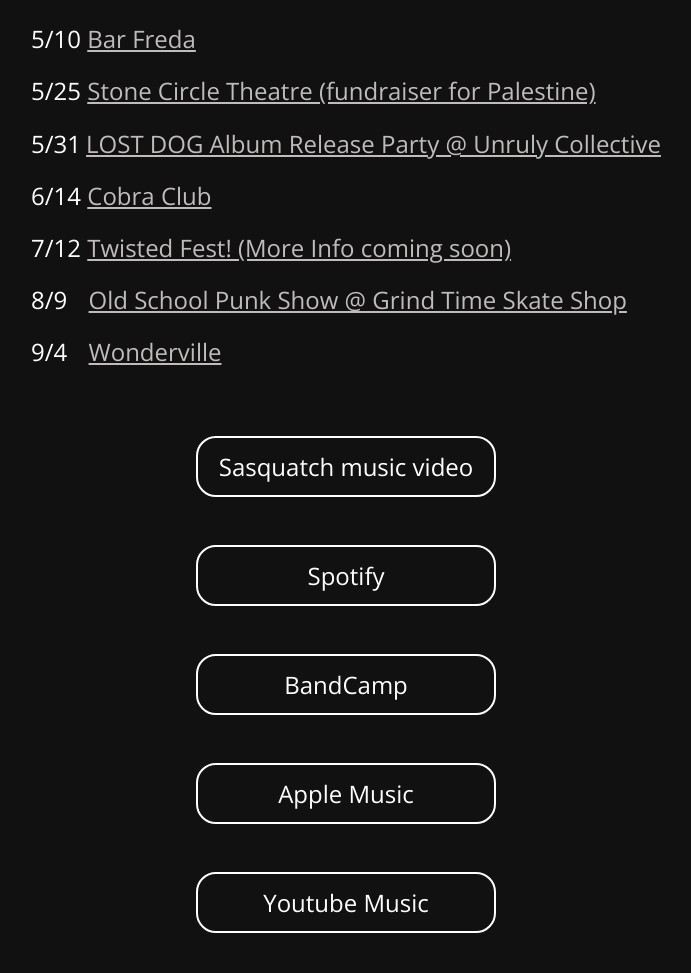
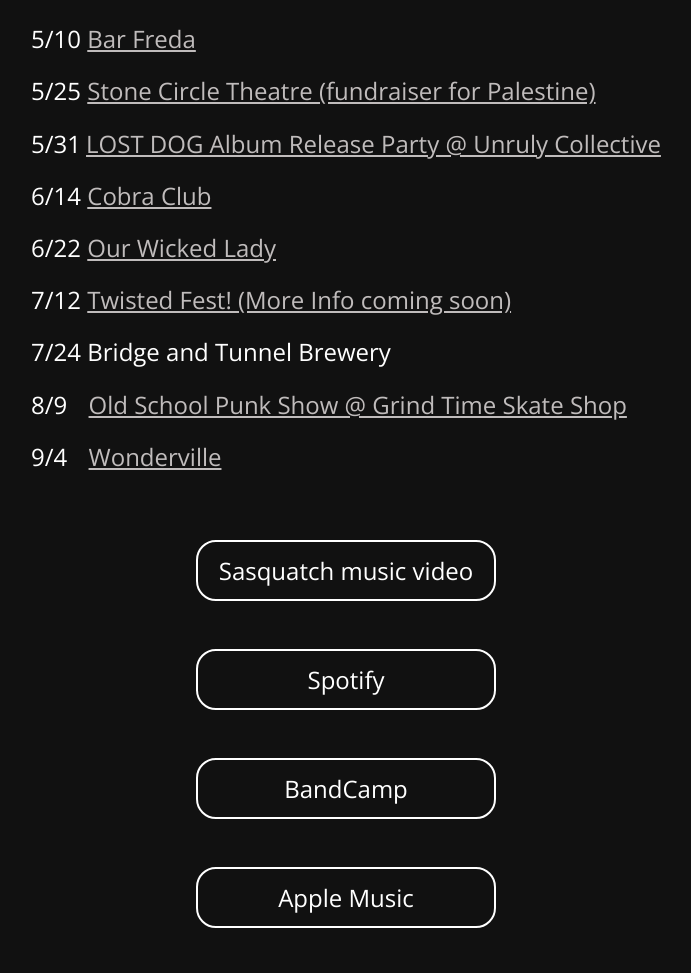
Before and after one commit to Decodedal/lostdog-linktree, a plain HTML site: page index.html in a window 1280 px wide. Shown: the part 1596-2569 px from the top of the page, without its empty margins (294-985 px from the left). Drawn offline with nearby package versions, Linux system fonts and the light colour scheme.

Commit message:
updated gigs

```diff
--- a/index.html
+++ b/index.html
@@ -36,7 +36,9 @@
                 <li>5/25 <a target="_blank" href="https://stonecircletheatre.org/">Stone Circle Theatre (fundraiser for Palestine)</a></li>
                 <li>5/31<a style="padding-left: 5px;"target="_blank" href="https://www.unrulycollective.com/">LOST DOG Album Release Party @ Unruly Collective</a></li>
                 <li>6/14 <a target="_blank" href="https://www.cobraclubbk.com/">Cobra Club</a></li>
+                <li>6/22 <a target="_blank" href="https://www.ourwickedlady.com/">Our Wicked Lady</a></li>
                 <li>7/12 <a target="_blank" href="#">Twisted Fest! (More Info coming soon)</a></li>
+                <li>7/24 <a target="https://www.bridgeandtunnelbrewery.com/tap-room" href="#"></a>Bridge and Tunnel Brewery</li>
                 <li>8/9 <a style="padding-left: 15px;" target="_blank" href="https://www.instagram.com/grindtimeskateshop/?hl=en">Old School Punk Show @ Grind Time Skate Shop</a></li>
                 <li>9/4 <a style="padding-left: 15px;" target="_blank" href="wonderville.nyc">Wonderville</a></li>
 
```
